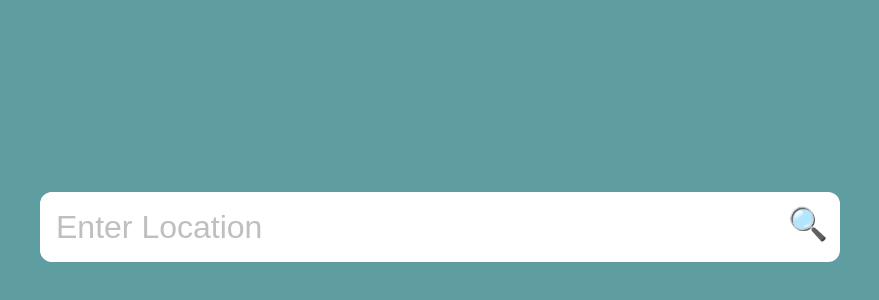
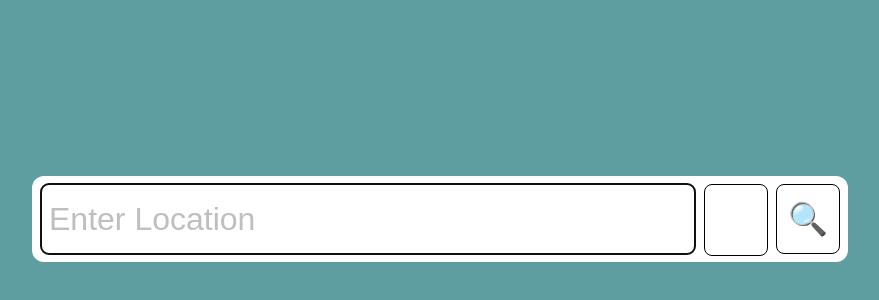
Before and after one commit to abramtsov/vue-weather, a Vue app: page / in a window 1280 px wide. Shown: the part 130-430 px from the top of the page, without its empty margins (200-1079 px from the left). Built offline with nearby package versions, Linux system fonts and the light colour scheme.

Commit message:
styled form

```diff
--- a/src/components/MainPage.vue
+++ b/src/components/MainPage.vue
@@ -45,7 +45,16 @@ const query = async () => {
     loader.value = true;
     let weatherRequest = await ky
       .get(
-        `https://api.openweathermap.org/data/2.5/weather?q=${input._value.value}&appid=d59df76d4159ffd1335453f3f101f469&lang=ru&units=metric`
+        `https://api.openweathermap.org/data/2.5/weather?q=${input._value.value}&appid=d59df76d4159ffd1335453f3f101f469&lang=ru&units=metric`,
+        {
+          // headers: {
+          //   "Content-Type": "application/json",
+          //   "Access-Control-Allow-Origin": "*",
+          //   "Access-Control-Allow-Headers":
+          //     "Origin, X-Requested-With, Content-Type, Accept",
+          //   "Access-Control-Allow-Methods": "GET, POST",
+          // },
+        }
       )
       .json();
     loader.value = false;
--- a/src/style.css
+++ b/src/style.css
@@ -62,38 +62,41 @@ body {
   background-position-y: 0%;
 }
 form {
-  /* border:10px solid; */
   background-color: #ffffff;
   padding: 1rem;
   border-radius: .75rem;
   display: grid;
+  align-items: center;
   grid-template-columns: 1fr 4rem 4rem;
   grid-template-rows: 1fr;
   grid-area: search;
   gap: .5rem;
-  /* border: 3px solid rgb(172, 172, 172); */
   align-self: end;
   height: 70px;
   margin: 0;
-  padding: 0;
+  padding: .5rem;
   width: min(90vw, 800px);
   grid-template-areas: 'text loader submit';
+
 }
 form div {
   height: 100%;
   display: flex;
-  margin-top: 25%;
   justify-content: center;
+  border: 1px solid black;
+  border-radius: .5rem;
+  margin:auto 0;
 }
 form input[type="text"] {
   background-color: #fff;
-  width:100%;
+  /* width:90%; */
+  height: 100%;
   grid-area: text;
   font-size: 2rem;
-  border-radius: .85rem;
-  padding: 1rem;
-  border: none;
-  outline: transparent;
+  padding: 0 .5rem;
+  /* border: none; */
+  border-radius: .5rem;
+  border: 1px solid black;
   color: var(--main-color-search)
 }
 /* form input[type="text"]::first-letter {
@@ -105,14 +108,15 @@ form input[type="text"]::placeholder {
 }
 
 form input[type="submit"] {
+  border-radius: .5rem;
   grid-area: submit;
   font-size: 2rem;
-  border-radius: 50%;
-  border: none;
+  /* border: none; */
   width: 4rem;
-  height: 4rem;
+  height: 100%;
   cursor: pointer;
   background: none;
+  border: 1px solid black;
 }
 
 .weatherResponse {
@@ -160,6 +164,7 @@ margin: 0;
   padding: 1rem;
 }
 .loader, .loader:before, .loader:after {
+  margin-top: calc(100% - 3rem);
   border-radius: 50%;
   width: 2.5em;
   height: 2.5em;
@@ -167,6 +172,10 @@ margin: 0;
   animation: bblFadInOut 1.8s infinite ease-in-out;
 }
 .loader {
+  display: flex;
+  align-items: end;
+  justify-content: center;
+  flex-direction: row;
   color: #c71e1e;
   font-size: 5px;
   position: relative;
@@ -178,7 +187,7 @@ margin: 0;
 .loader:after {
   content: '';
   position: absolute;
-  top: 0;
+  /* top: 0; */
 }
 .loader:before {
   left: -3.5em;
```
